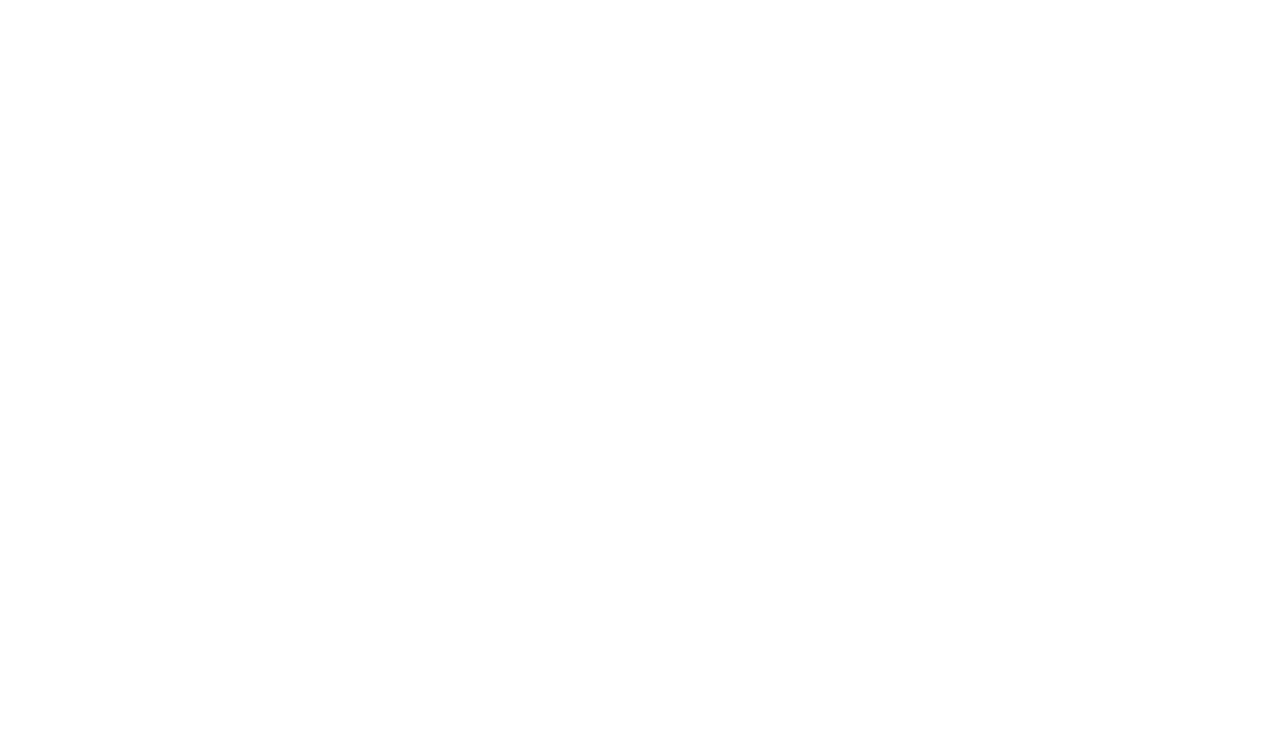
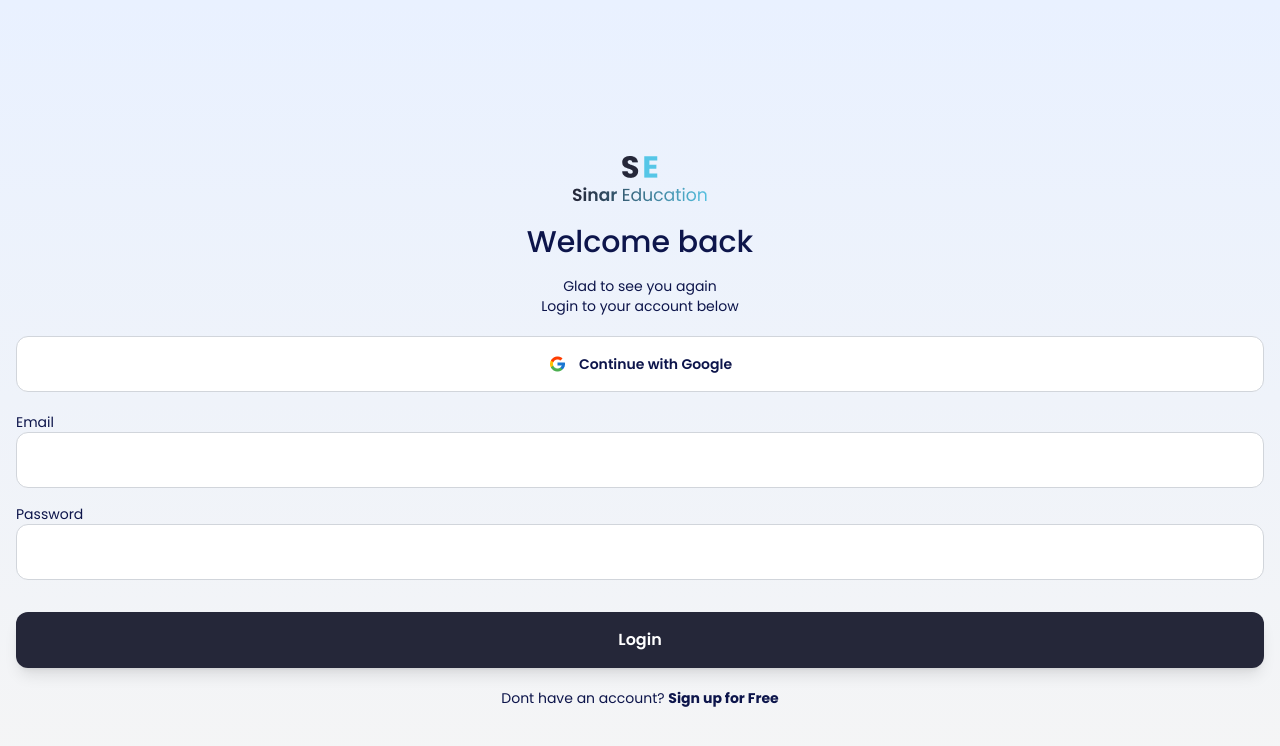
Before and after one commit to Deyjuwon/Sinar, a React (Vite) app: page /login in a window 1280 px wide. Before the commit this address had no page. Shown: the top 746 px of the page. Built offline with nearby package versions, Linux system fonts and the light colour scheme.

Commit message:
updated login page styling

```diff
--- a/src/App.jsx
+++ b/src/App.jsx
@@ -5,6 +5,7 @@
 import Courses from './Pages/Courses';
 import DiscoverPage from './Pages/DiscoverPage';
 import FeedbackPage from './Pages/FeedbackPage';
+import Login from './Pages/Login';
 
 
 
@@ -18,6 +19,7 @@
         <Route path="/courses" element={<Courses />} />
         <Route path='/discover' element={<DiscoverPage />} />
         <Route path='/feedback' element={<FeedbackPage />} />
+        <Route path='/login' element={<Login />} />
 
 
 
--- a/src/Components/SignIn.jsx
+++ b/src/Components/SignIn.jsx
@@ -1,9 +1,32 @@
 import React from 'react'
+import Button from './Button'
+import logo from '../assets/sinarlogo.png'
+import google from '../assets/flat-color-icons_google.png'
 
 const SignIn = () => {
   return (
-    <div>
-        sign in
+    <div className='h-screen pt-36 flex flex-col  gap-5 p-4'>
+      <div className='flex flex-col items-center gap-4'>
+        <img src={logo} alt=""  />
+        <h1 className=' text-3xl text-blue-txt font-medium'>Welcome back</h1>
+        <p className='text-blue-txt text-sm text-center'>Glad to see you again <br /> Login to your account below</p>
+
+      </div>
+
+        <button className='w-full bg-white border border-gray-300 h-14 flex items-center gap-3 justify-center rounded-xl'>
+          <span><img src={google} alt="" /></span>
+          <span className='text-blue-txt text-sm font-semibold'>Continue with Google</span>
+        </button>
+        <div>
+          <form action="" className='flex flex-col '>
+            <label className='text-blue-txt text-sm' htmlFor="">Email</label>
+            <input className='w-full bg-white border border-gray-300 h-14 rounded-xl mb-4' type="email" />
+            <label className='text-blue-txt text-sm' htmlFor="">Password</label>
+            <input className='w-full bg-white border border-gray-300 h-14 rounded-xl mb-8' type="password" />
+            <Button name='Login' />
+          </form>
+        </div>
+        <p className='text-blue-txt text-sm text-center'>Dont have an account? <span className='font-bold text-blue-txt text-sm '>Sign up for Free</span></p>
     </div>
   )
 }
--- a/src/Pages/Login.jsx
+++ b/src/Pages/Login.jsx
@@ -3,7 +3,7 @@
 
 const Login = () => {
   return (
-    <div>
+    <div className=''>
       <SignIn />
     </div>
   )
--- a/tailwind.config.js
+++ b/tailwind.config.js
@@ -24,6 +24,7 @@
         'disc4': '#DCF5FF',
         'disc-blue': '#F7F8FD',
         'black-txt': '#0D154B',
+        'blue-txt': '#0D154B',
 
       },
       fontSize: {
```
Also changed, not shown: src/assets/flat-color-icons_google.png (added).
